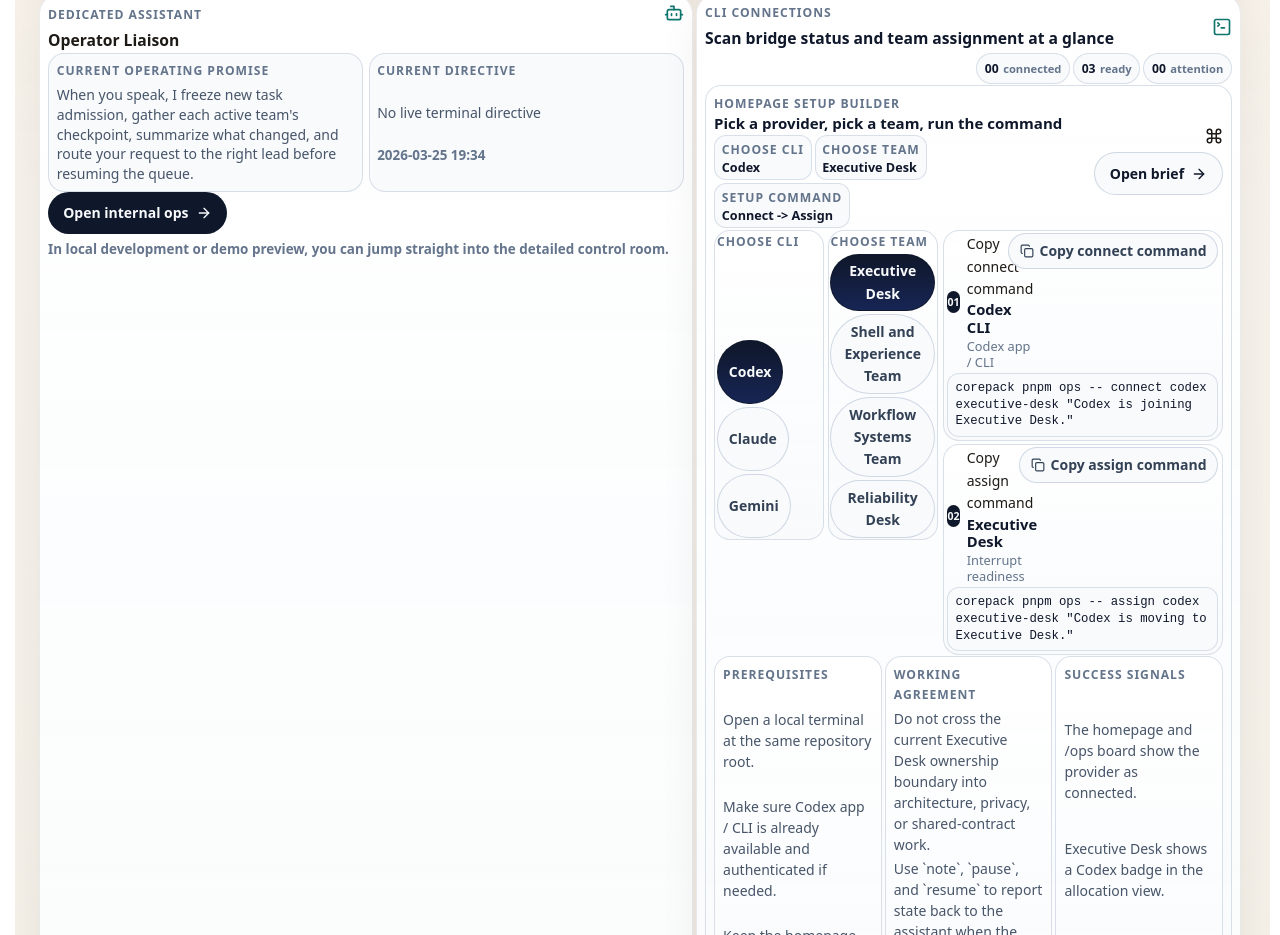
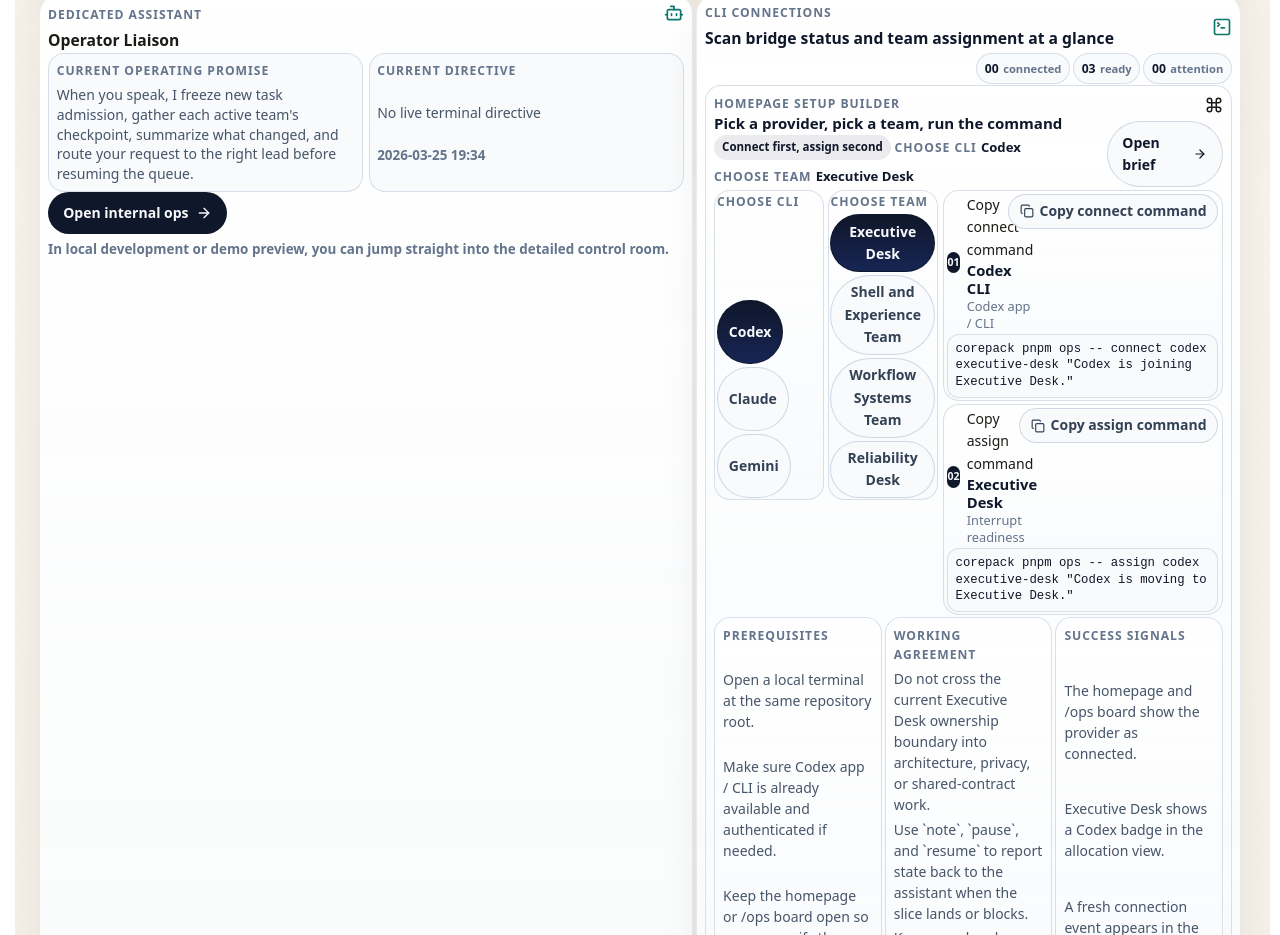
Before and after one commit to GongJae00/research-pages, a Next.js app in the folder apps/web/: page /en in a window 1280 px wide. Shown: the part 1740-2675 px from the top of the page. Built offline with nearby package versions, Linux system fonts and the light colour scheme; no server answers.

Commit message:
Autonomy batch 1397: shell-experience

```diff
--- a/apps/web/src/components/homepage-agent-control-section.module.css
+++ b/apps/web/src/components/homepage-agent-control-section.module.css
@@ -310,6 +310,40 @@
   display: flex;
   flex-wrap: wrap;
   gap: 0.18rem;
+}
+
+.setupScanRow {
+  display: flex;
+  flex-wrap: wrap;
+  align-items: center;
+  gap: 0.24rem;
+}
+
+.setupOrderBadge {
+  display: inline-flex;
+  align-items: center;
+  border-radius: 999px;
+  padding: 0.22rem 0.5rem;
+  background: rgba(15, 23, 42, 0.08);
+  color: #0f172a;
+  font-size: 0.72rem;
+  font-weight: 700;
+  white-space: nowrap;
+}
+
+.setupScanItem {
+  display: inline-flex;
+  align-items: center;
+  gap: 0.26rem;
+  min-width: 0;
+  padding: 0.18rem 0;
+}
+
+.setupScanItem strong {
+  color: #0f172a;
+  font-size: 0.82rem;
+  line-height: 1.15;
+  overflow-wrap: anywhere;
 }
 
 .setupMetaPill {
@@ -731,7 +765,8 @@
   .setupHeader,
   .setupHeaderActions,
   .setupFlowRow,
-  .setupMetaRow {
+  .setupMetaRow,
+  .setupScanRow {
     flex-direction: column;
     align-items: flex-start;
   }
--- a/apps/web/src/components/homepage-agent-control-section.tsx
+++ b/apps/web/src/components/homepage-agent-control-section.tsx
@@ -384,18 +384,15 @@ export function HomepageAgentControlSection({
               <div className={styles.setupTitleBlock}>
                 <span className={styles.metaLabel}>{copy.setupBuilderLabel}</span>
                 <h4>{copy.setupBuilderTitle}</h4>
-                <div className={styles.setupMetaRow}>
-                  <div className={styles.setupMetaPill}>
+                <div className={styles.setupScanRow}>
+                  <span className={styles.setupOrderBadge}>{copy.commandOrder}</span>
+                  <div className={styles.setupScanItem}>
                     <span className={styles.metaLabel}>{copy.chooseProvider}</span>
                     <strong>{selectedProvider?.label ?? "-"}</strong>
                   </div>
-                  <div className={styles.setupMetaPill}>
+                  <div className={styles.setupScanItem}>
                     <span className={styles.metaLabel}>{copy.chooseTeam}</span>
                     <strong>{selectedTeam?.name ?? "-"}</strong>
-                  </div>
-                  <div className={styles.setupMetaPill}>
-                    <span className={styles.metaLabel}>{copy.setupCommand}</span>
-                    <strong>Connect -&gt; Assign</strong>
                   </div>
                 </div>
               </div>
```
